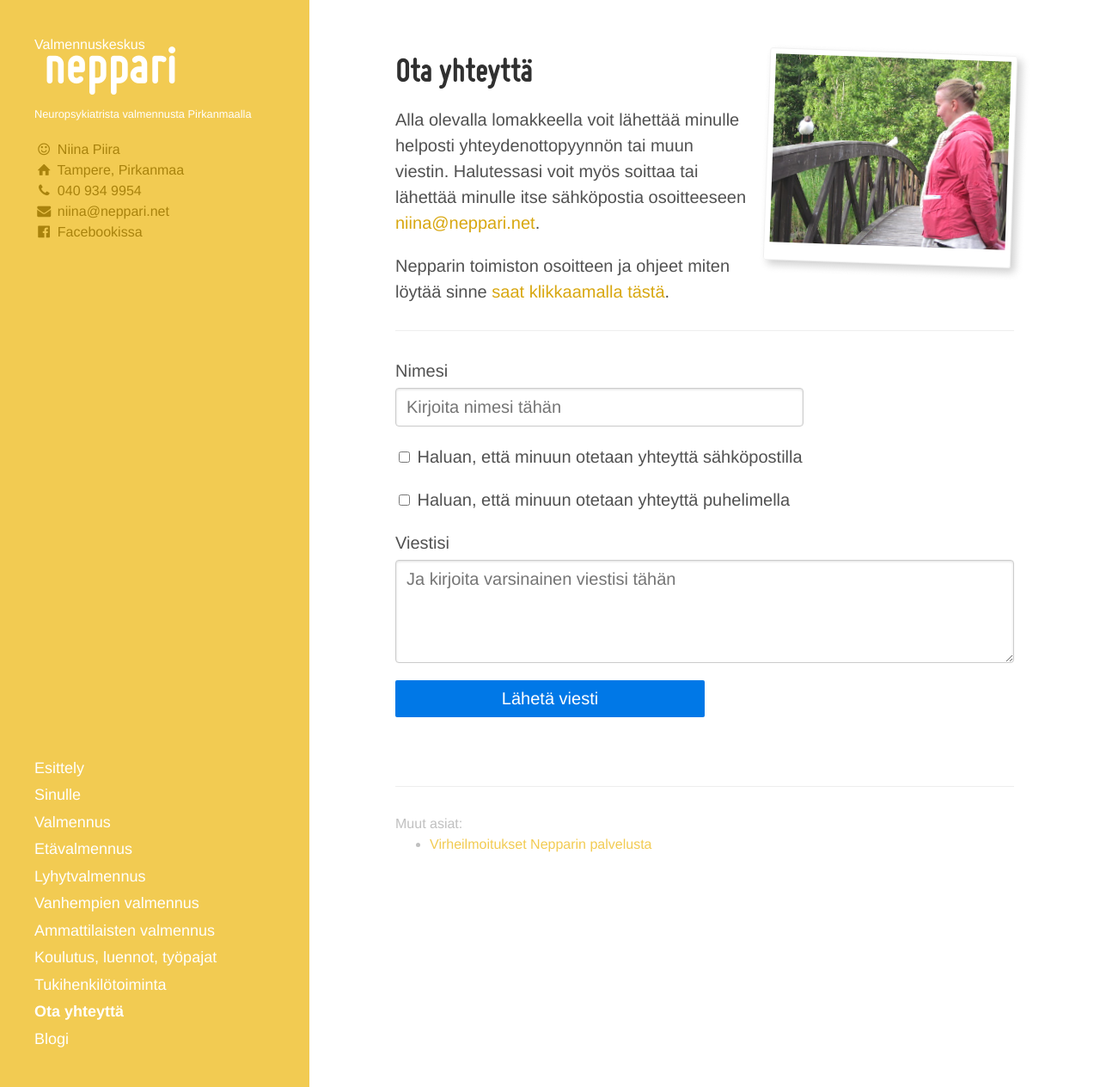
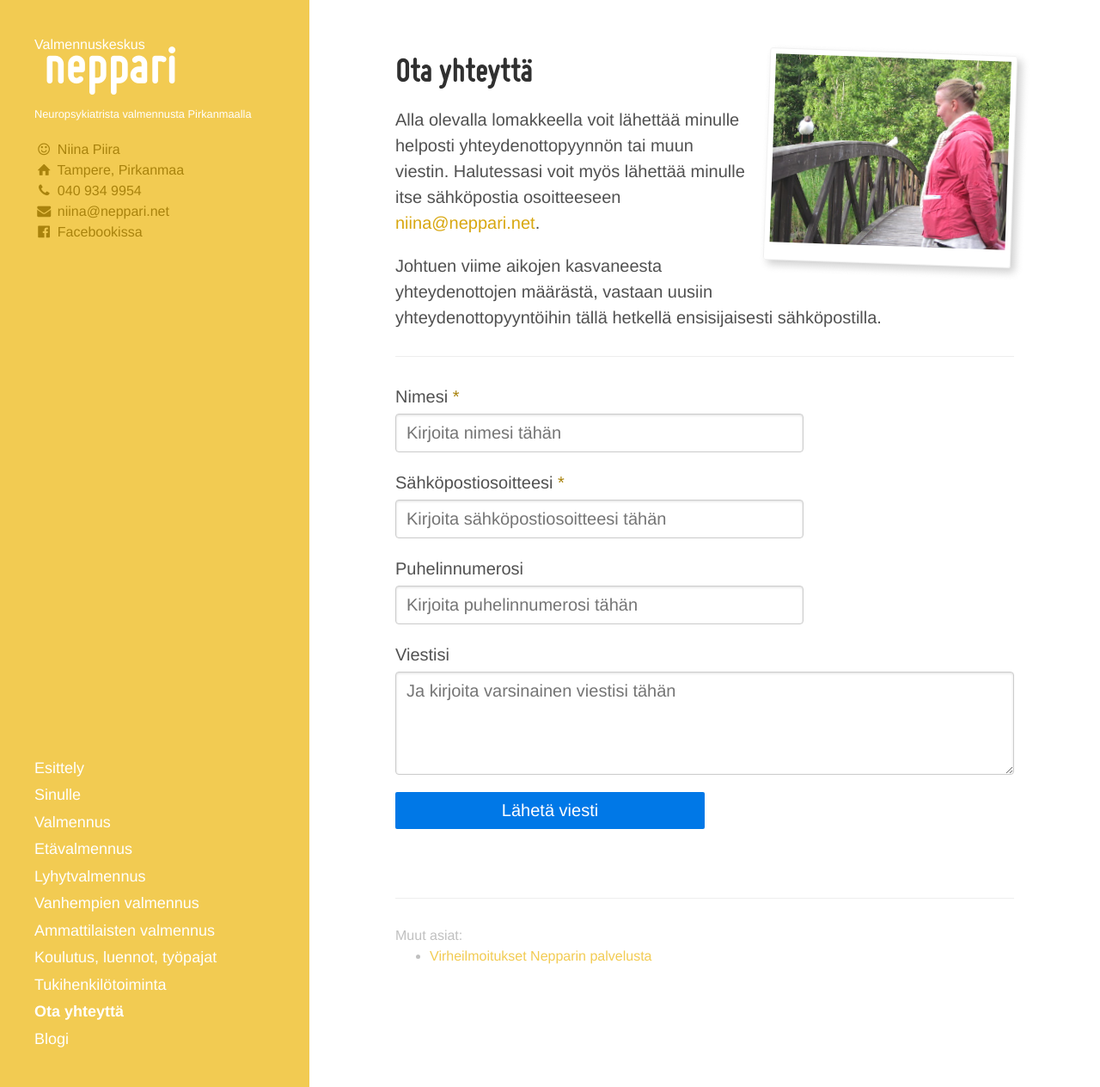
Before and after one commit to niinapiira/neppari.net, a Jekyll site: the page built from ota-yhteytta.md, in a window 1280 px wide and 1264 px high. Shown: the whole window at 86% size. Built offline with Jekyll 4.4.1, drawn with Linux system fonts in a browser that asks for light colours.

Commit message:
Make email mandatory in the contact form

```diff
--- a/css/_content.scss
+++ b/css/_content.scss
@@ -25,3 +25,7 @@ $a-n-horizontal-padding: ($a-n-horizontal-margin * -1) - $a-n-border-width;
 		margin: 0 $a-n-horizontal-margin 4rem $a-n-horizontal-margin;
 	}
 }
+
+.mandatory {
+	color: $faded-accent-color;
+}
--- a/ota-yhteytta.md
+++ b/ota-yhteytta.md
@@ -15,27 +15,16 @@ polaroid: ""
     muista muuttaa se myös _config.yml -tiedostoon
 -->
 
-Alla olevalla lomakkeella voit lähettää minulle helposti yhteydenottopyynnön tai muun viestin. Halutessasi voit myös soittaa tai lähettää minulle itse sähköpostia osoitteeseen <a href="mailto:{{ site.contact.email.normal }}">{{ site.contact.email.normal }}</a>.
+Alla olevalla lomakkeella voit lähettää minulle helposti yhteydenottopyynnön tai muun viestin. Halutessasi voit myös lähettää minulle itse sähköpostia osoitteeseen <a href="mailto:{{ site.contact.email.normal }}">{{ site.contact.email.normal }}</a>.
 
-Nepparin toimiston osoitteen ja ohjeet miten löytää sinne [saat klikkaamalla tästä](/reittiohjeet).
+Johtuen viime aikojen kasvaneesta yhteydenottojen määrästä, vastaan uusiin yhteydenottopyyntöihin tällä hetkellä ensisijaisesti sähköpostilla.
 
 ---
 
 <script>
-    function toggleInput(id) {
-        var checkbox = document.getElementById("show-" + id),
-            input = document.getElementById(id),
-            inputDisplay = checkbox.checked ? "block" : "none";
-
-        if (input.style.display !== undefined) {
-            input.style.display = inputDisplay;
-        }
-    }
-
     function checkInfo(e) {
         var name = document.getElementById("name").value,
-            email = document.getElementById("email").value,
-            telephone = document.getElementById("telephone").value;
+            email = document.getElementById("email").value;
 
         document.getElementById("subject").value = "Yhteydenotto Nepparin kotisivuilta – " + name + " (" + Date.now() + ")";
 
@@ -44,8 +33,8 @@ Nepparin toimiston osoitteen ja ohjeet miten löytää sinne [saat klikkaamalla
             return false;
         }
 
-        if (email === "" && telephone === "") {
-            alert("Hei! Annathan joko sähköposti- tai puhelinnumerosi, jotta voin ottaa sinuun yhteyttä. Kiitos!");
+        if (email === "") {
+            alert("Hei! Annathan sähköpostiosoitteesi, jotta voin ottaa sinuun yhteyttä. Kiitos!");
             return false;
         }
 
@@ -60,30 +49,22 @@ Nepparin toimiston osoitteen ja ohjeet miten löytää sinne [saat klikkaamalla
     <input type="hidden" name="Muista" value="KUN VASTAAT TÄHÄN VIESTIIN, MUISTA MUUTTAA VASTAANOTTAJAN SÄHKÖPOSTIOSOITE ITSE ALLA MAINITUKSI!" />
 
     <div class="contact-form-part">
-        <label for="name">Nimesi</label>
+        <label for="name">Nimesi <span class="mandatory" title="Vaadittu tieto">*</span></label>
         <input id="name" type="text" name="name" class="pure-input-2-3" placeholder="Kirjoita nimesi tähän">
     </div>
 
     <div class="contact-form-part">
-        <label for="show-email" class="pure-checkbox">
-            <input id="show-email" type="checkbox" value="" onclick="toggleInput('email');">
-            Haluan, että minuun otetaan yhteyttä sähköpostilla
-        </label>
-        <input id="email" type="email" name="email" class="pure-input-2-3" style="display: none;"
-            placeholder="Kirjoita sähköpostiosoitteesi tähän">
+        <label for="email">Sähköpostiosoitteesi <span class="mandatory" title="Vaadittu tieto">*</span></label>
+        <input id="email" type="email" name="email" class="pure-input-2-3" placeholder="Kirjoita sähköpostiosoitteesi tähän">
     </div>
 
     <div class="contact-form-part">
-        <label for="show-telephone" class="pure-checkbox">
-            <input id="show-telephone" type="checkbox" value="" onclick="toggleInput('telephone');">
-            Haluan, että minuun otetaan yhteyttä puhelimella
-        </label>
-        <input id="telephone" type="tel" name="telephone" class="pure-input-2-3" style="display: none;"
-            placeholder="Kirjoita puhelinnumerosi tähän">
+        <label for="telephone">Puhelinnumerosi</label>
+        <input id="telephone" type="tel" name="telephone" class="pure-input-2-3" placeholder="Kirjoita puhelinnumerosi tähän">
     </div>
 
     <div class="contact-form-part">
-        <label for="foo">Viestisi</label>
+        <label for="message">Viestisi</label>
         <textarea id="message" name="message" class="pure-input-1" placeholder="Ja kirjoita varsinainen viestisi tähän"></textarea>
     </div>
 
```
Also changed, not shown: reittiohjeet.md (+1 -1 lines).
